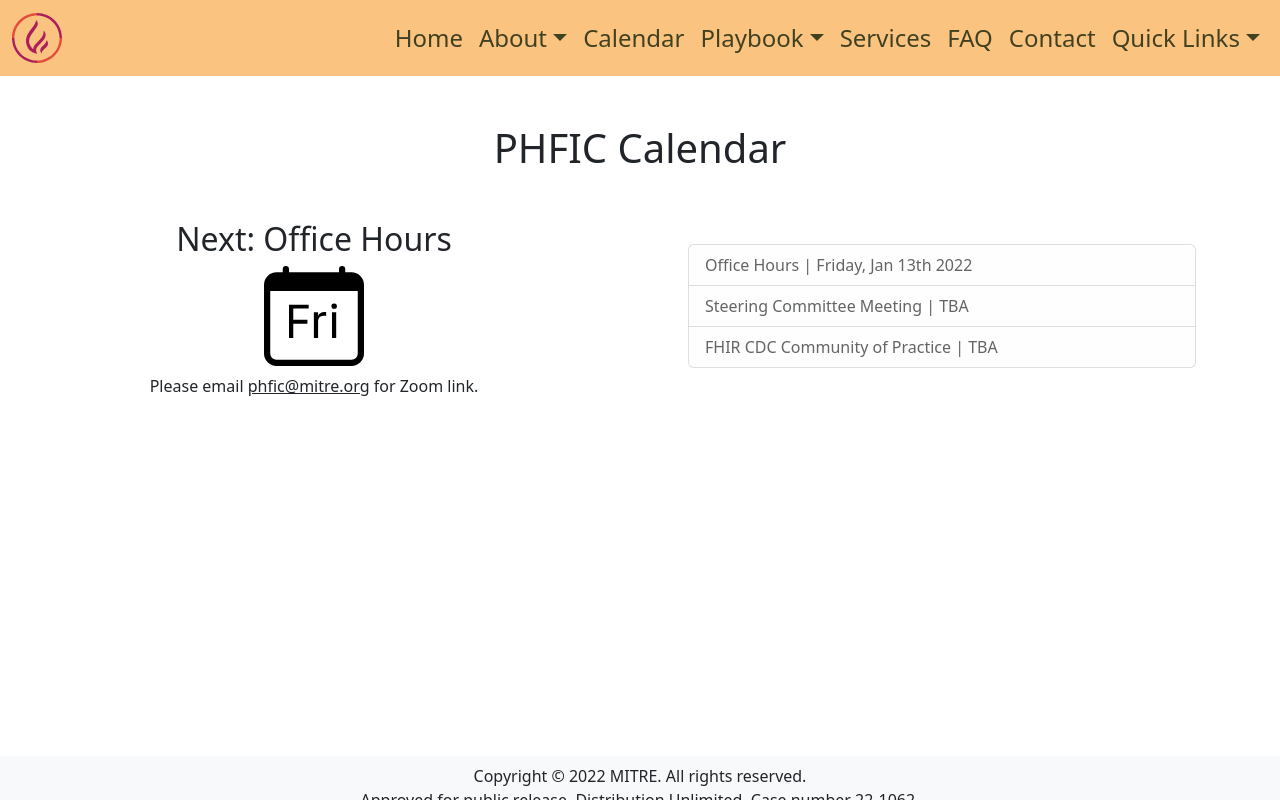
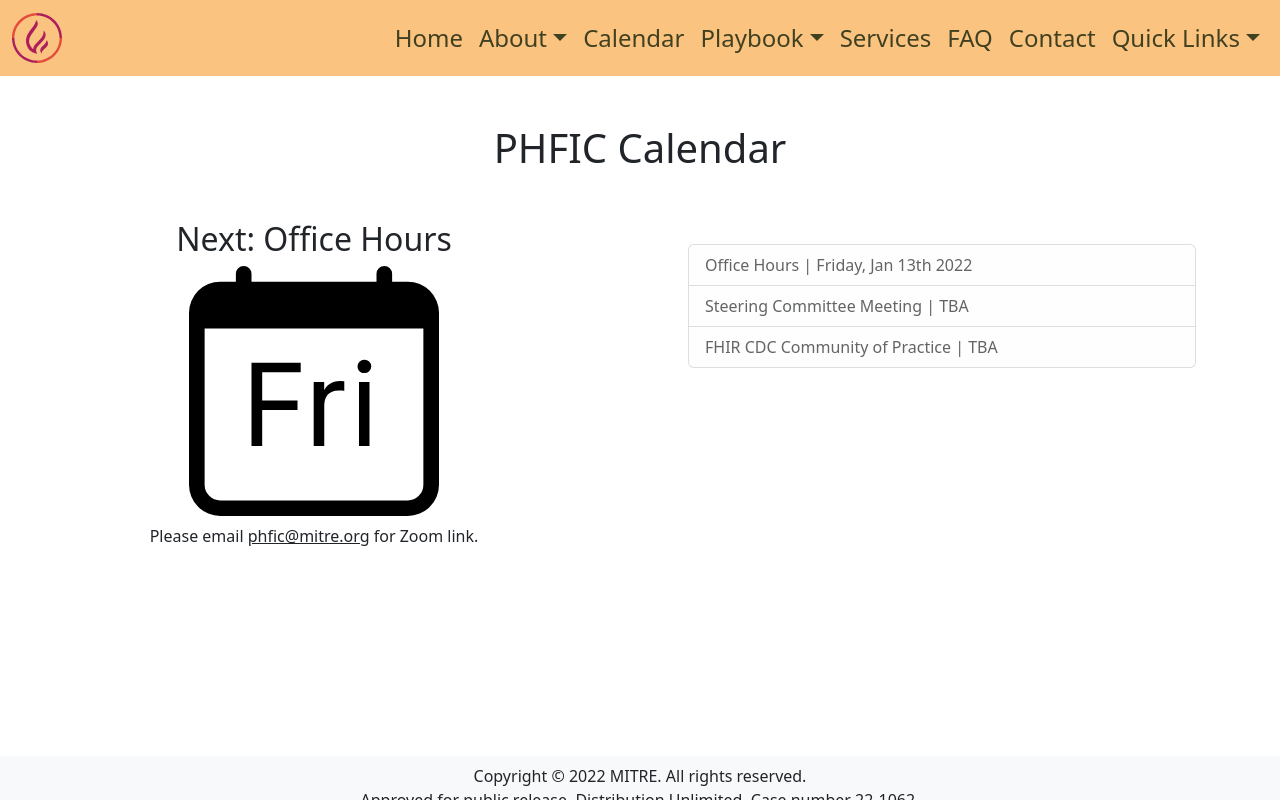
Before and after one commit to PHFIC/phfic.github.io, a Next.js app: page /calendar in a window 1280 px wide. Built offline with nearby package versions, Linux system fonts and the light colour scheme.

Commit message:
autofill footer year

```diff
--- a/components/footer.js
+++ b/components/footer.js
@@ -3,7 +3,7 @@
 export default function Footer() {
   return (
     <footer className="text-center bg-light pt-2 pb-5">
-      Copyright &copy; 2022 MITRE. All rights reserved.
+      Copyright &copy; {(new Date().getFullYear())} MITRE. All rights reserved.
       <br />
 
       Approved for public release. Distribution Unlimited. Case number 22-1062.
--- a/pages/calendar.jsx
+++ b/pages/calendar.jsx
@@ -19,7 +19,7 @@ export default function Calendar() {
         <Row>
           <Col sm={6} className="text-center">
             <h2 className="">Next: Office Hours</h2>
-            <h3 className=""><Image src={CalendarDayImg} alt="Calendar" height={100} width={100} /></h3>
+            <h3 className=""><Image src={CalendarDayImg} alt="Calendar" height={250} width={250} /></h3>
             <p>Please email <u className="text-blue">phfic@mitre.org</u> for Zoom link.</p>
           </Col>
           <Col sm={6} className="px-4 px-sm-5 py-4">
```
